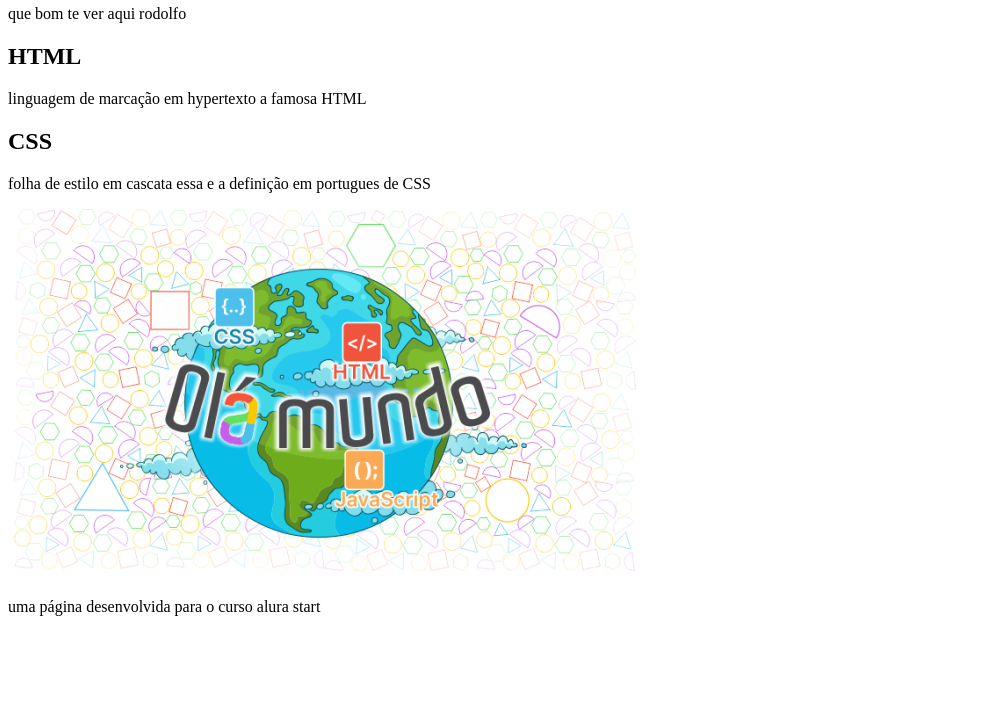
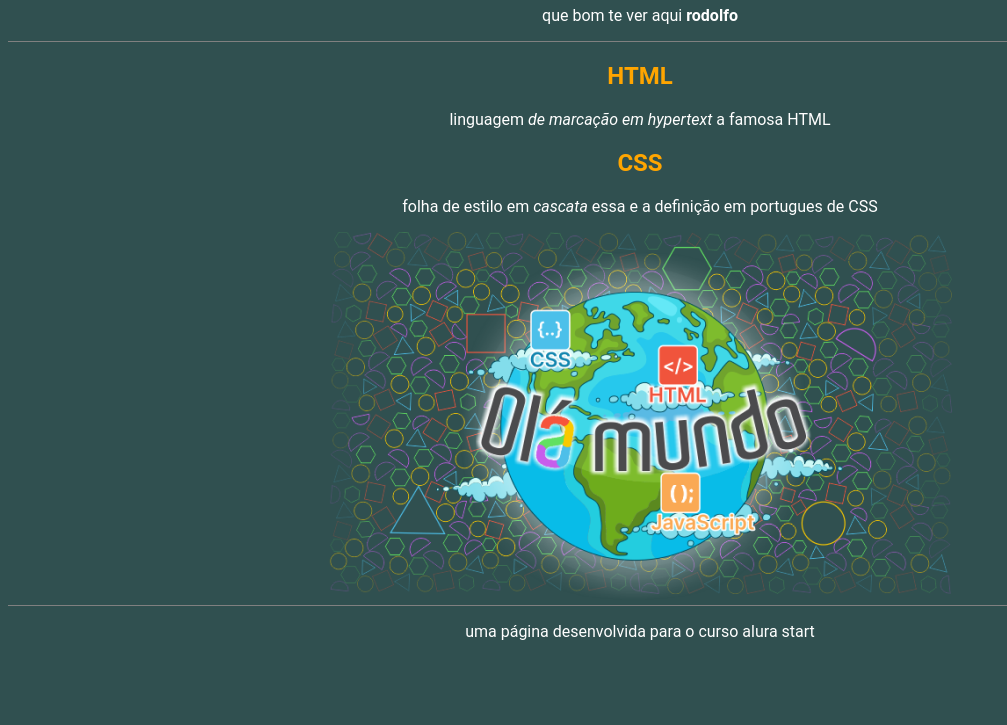
Before and after one commit to rodolfodev-hub/curso-alura, a plain HTML site: page index2.html in a window 1280 px wide. Shown: the part 75-800 px from the top of the page, without its empty margins (0-1007 px from the left). Drawn offline with Linux system fonts and the light colour scheme.

Commit message:
criamos a estilização do site.

```diff
--- a/index2.html
+++ b/index2.html
@@ -4,23 +4,24 @@
 <meta charset="UTF-8">
 <meta name ="viewport" content="width=device-width, initial-scale=1.0">
 <title> hello word </title>
+<link rel="stylesheet" href="style.css"> <!-- link para o css -->
 </head>
 <body>
+
 <header>
+<h1> hello world</h1>
+<p> que bom te ver aqui <span id="nome-usuário">rodolfo </span></p>
 
 </header>
-<h1> hello world</h1>
-<p> que bom te ver aqui rodolfo</p>
-
 <section>
 
 
 </section>  <!-- comentario:cria seção de página-->
 <h2> HTML </h2>
-<p> linguagem de marcação em hypertexto a famosa HTML</p>
+<p><span> linguagem <span class="texto-inglês">de marcação em hypertext</span> a famosa HTML</p>
 <h2> CSS </h2>
-<p> folha de estilo em cascata essa e a definição em portugues de CSS</p>
-<img src="novo.png" alt="Imagem do projeto Alura"> <! inserção de imagem no html-->
+<p> folha de estilo em <span class="texto-inglês">cascata </span>essa e a definição em portugues de CSS</p>
+<img src="novo.png" alt="Imagem do projeto Alura"> <!--inserção de imagem no html-->
 
 
 <footer> <!--cria o rodape da pagina-->
--- /dev/null
+++ b/style.css
@@ -0,0 +1,27 @@
+h2{
+color:orange;
+}
+
+body{
+background-color:#305050; /* este e um comentario indicando que a cor de fundo sera a sujerida*/
+color: white;
+font-family:Roboto;
+text-align:center; /*centralizar o texto*/
+
+}
+
+header {
+  border-bottom: 1px solid grey;
+}
+footer{
+ border-top:1px solid grey;
+
+}
+
+#nome-usuário{
+  font-weight: bold;
+}
+
+.texto-inglês{
+ font-style: italic;
+ }
```
